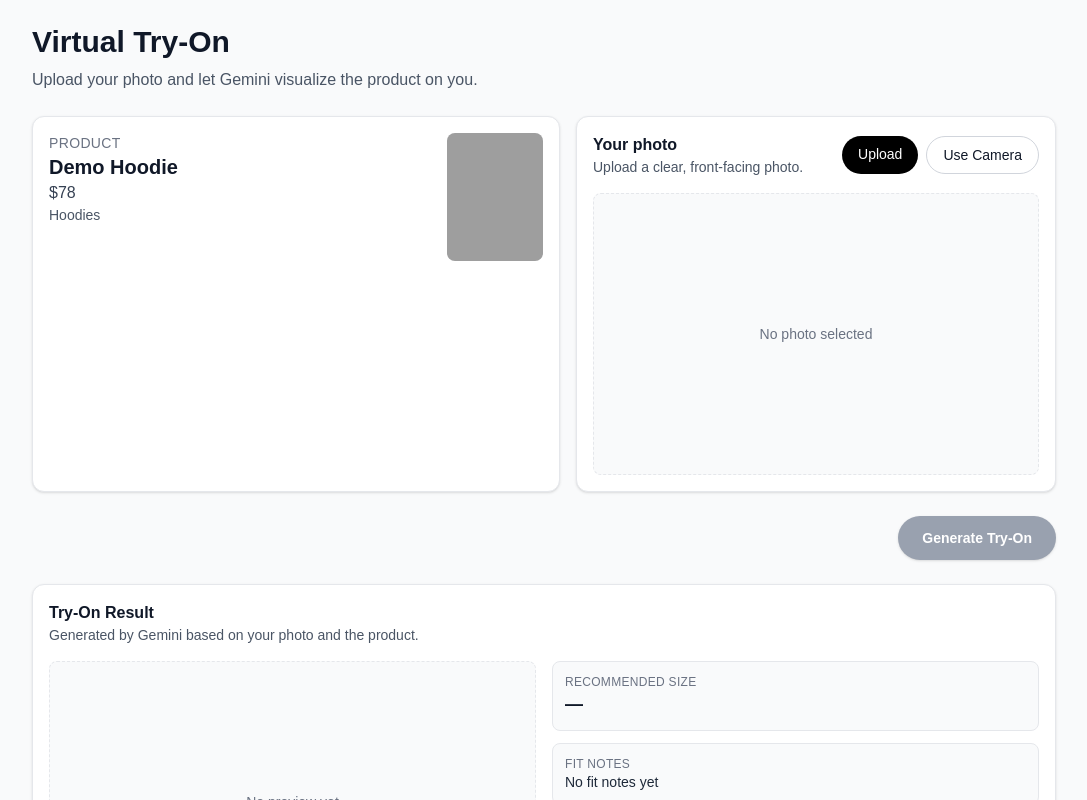
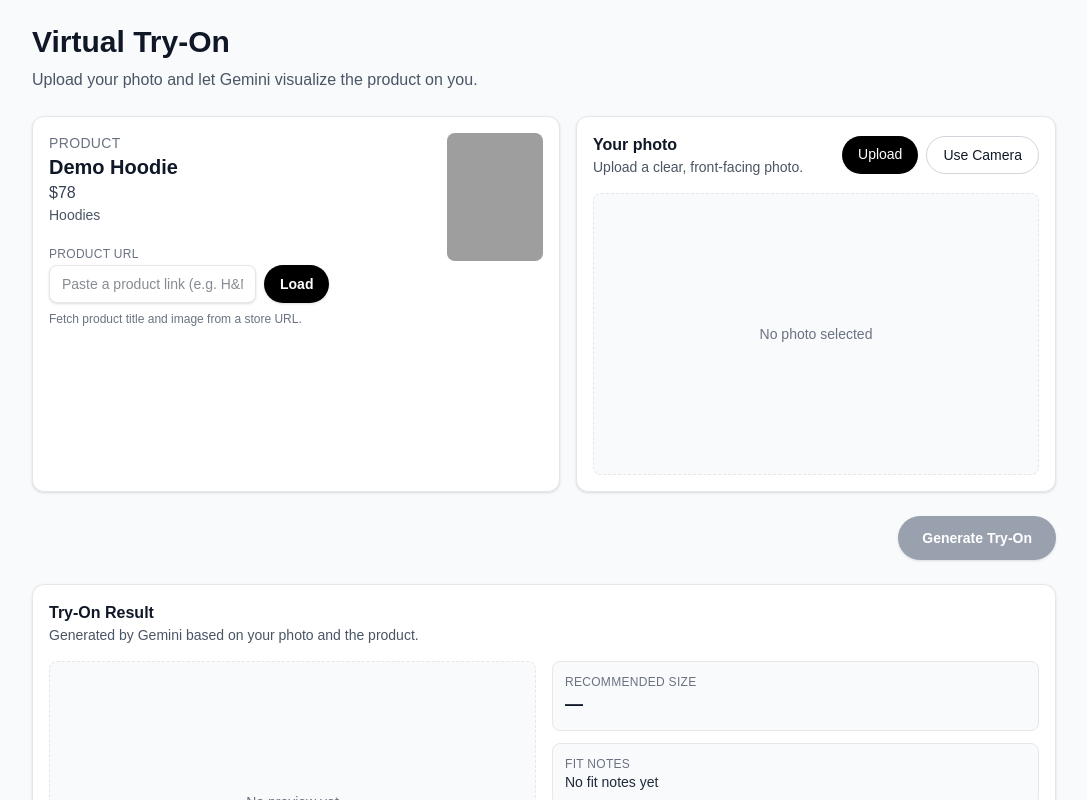
Before and after one commit to naman15sardana/clothifyy, a Next.js app: page /try-on in a window 1280 px wide. Shown: the top 800 px of the page, without its empty margins (96-1183 px from the left). Built offline with nearby package versions, Linux system fonts and the light colour scheme; grey boxes are pictures that could not be loaded.

Commit message:
link extraction

```diff
--- /dev/null
+++ b/app/api/product/route.js
@@ -0,0 +1,95 @@
+import { NextResponse } from "next/server";
+
+const META_REGEX_CACHE = new Map();
+
+function extractMeta(html, key) {
+  const cacheKey = `meta-${key}`;
+  if (!META_REGEX_CACHE.has(cacheKey)) {
+    META_REGEX_CACHE.set(
+      cacheKey,
+      new RegExp(
+        `<meta[^>]+(?:property|name|itemprop)=[\"']${key}[\"'][^>]+content=[\"']([^\"']+)[\"']`,
+        "i"
+      )
+    );
+  }
+  const regex = META_REGEX_CACHE.get(cacheKey);
+  const match = html.match(regex);
+  return match ? match[1].trim() : null;
+}
+
+function extractTitle(html) {
+  const match = html.match(/<title[^>]*>([^<]+)<\/title>/i);
+  return match ? match[1].trim() : null;
+}
+
+function extractPrice(html) {
+  const amount =
+    extractMeta(html, "product:price:amount") ||
+    extractMeta(html, "og:price:amount") ||
+    extractMeta(html, "price");
+  const currency =
+    extractMeta(html, "product:price:currency") ||
+    extractMeta(html, "og:price:currency");
+
+  if (!amount) return null;
+  return currency ? `${amount} ${currency}` : amount;
+}
+
+export async function POST(request) {
+  try {
+    const { url } = await request.json();
+    if (!url) {
+      return NextResponse.json({ error: "url is required" }, { status: 400 });
+    }
+
+    let parsedUrl;
+    try {
+      parsedUrl = new URL(url);
+    } catch (err) {
+      return NextResponse.json({ error: "Invalid URL" }, { status: 400 });
+    }
+
+    const response = await fetch(parsedUrl.toString(), {
+      headers: {
+        "user-agent":
+          "Mozilla/5.0 (Macintosh; Intel Mac OS X 10_15_7) AppleWebKit/537.36 (KHTML, like Gecko) Chrome/124.0.0.0 Safari/537.36",
+        accept:
+          "text/html,application/xhtml+xml,application/xml;q=0.9,image/avif,image/webp,*/*;q=0.8",
+      },
+      cache: "no-store",
+    });
+
+    if (!response.ok) {
+      throw new Error(`Failed to fetch product page (${response.status})`);
+    }
+
+    const html = await response.text();
+
+    const title =
+      extractMeta(html, "og:title") ||
+      extractMeta(html, "twitter:title") ||
+      extractTitle(html);
+    const image =
+      extractMeta(html, "og:image") || extractMeta(html, "twitter:image");
+    const price = extractPrice(html);
+    const category =
+      extractMeta(html, "product:category") ||
+      extractMeta(html, "og:category") ||
+      null;
+
+    return NextResponse.json({
+      title: title || null,
+      image: image || null,
+      price: price || null,
+      category,
+      url: parsedUrl.toString(),
+    });
+  } catch (error) {
+    console.error("product resolve error", error);
+    return NextResponse.json(
+      { error: error.message || "Failed to resolve product" },
+      { status: 500 }
+    );
+  }
+}
--- a/app/try-on/page.js
+++ b/app/try-on/page.js
@@ -33,6 +33,8 @@ function TryOnContent() {
   const [loading, setLoading] = useState(false);
   const [status, setStatus] = useState("");
   const [error, setError] = useState("");
+  const [productUrlInput, setProductUrlInput] = useState("");
+  const [productLoading, setProductLoading] = useState(false);
   const [result, setResult] = useState({
     tryOnImage: "",
     recommendedSize: null,
@@ -84,10 +86,49 @@ function TryOnContent() {
     setProduct(fallbackProduct);
   }, [paramsKey, searchParams]);
 
+  useEffect(() => {
+    setProductUrlInput(product.productUrl || "");
+  }, [product.productUrl]);
+
   const handlePhotoChange = (file, preview) => {
     setUserFile(file);
     setUserPreview(preview);
     setError("");
+  };
+
+  const handleLoadProductFromUrl = async () => {
+    const trimmed = productUrlInput.trim();
+    if (!trimmed) {
+      setError("Please paste a product URL to load.");
+      return;
+    }
+
+    setProductLoading(true);
+    setStatus("Fetching product from URL…");
+    setError("");
+    try {
+      const response = await fetch("/api/product", {
+        method: "POST",
+        headers: { "Content-Type": "application/json" },
+        body: JSON.stringify({ url: trimmed }),
+      });
+      const data = await response.json();
+      if (!response.ok) {
+        throw new Error(data.error || "Failed to load product");
+      }
+      setProduct({
+        title: data.title || "Product",
+        price: data.price || "",
+        image: data.image || fallbackProduct.image,
+        category: data.category || "",
+        productUrl: data.url || trimmed,
+      });
+      setStatus("Product loaded from URL");
+    } catch (err) {
+      setError(err.message || "Failed to load product from URL");
+    } finally {
+      setProductLoading(false);
+    }
   };
 
   const handleGenerate = async () => {
@@ -196,6 +237,32 @@ function TryOnContent() {
                     View product
                   </a>
                 ) : null}
+
+                <div className="mt-4 space-y-2">
+                  <label className="text-xs uppercase tracking-wide text-gray-500">
+                    Product URL
+                  </label>
+                  <div className="flex flex-col gap-2 sm:flex-row">
+                    <input
+                      type="url"
+                      value={productUrlInput}
+                      onChange={(e) => setProductUrlInput(e.target.value)}
+                      placeholder="Paste a product link (e.g. H&M product page)"
+                      className="w-full rounded-lg border border-gray-200 bg-white px-3 py-2 text-sm text-gray-900 shadow-sm focus:border-black focus:outline-none focus:ring-1 focus:ring-black"
+                    />
+                    <button
+                      type="button"
+                      onClick={handleLoadProductFromUrl}
+                      disabled={productLoading}
+                      className="rounded-full bg-black px-4 py-2 text-sm font-semibold text-white shadow disabled:bg-gray-400"
+                    >
+                      {productLoading ? "Loading…" : "Load"}
+                    </button>
+                  </div>
+                  <p className="text-xs text-gray-500">
+                    Fetch product title and image from a store URL.
+                  </p>
+                </div>
               </div>
               <div className="h-32 w-24 overflow-hidden rounded-lg bg-gray-100">
                 {product.image ? (
```
